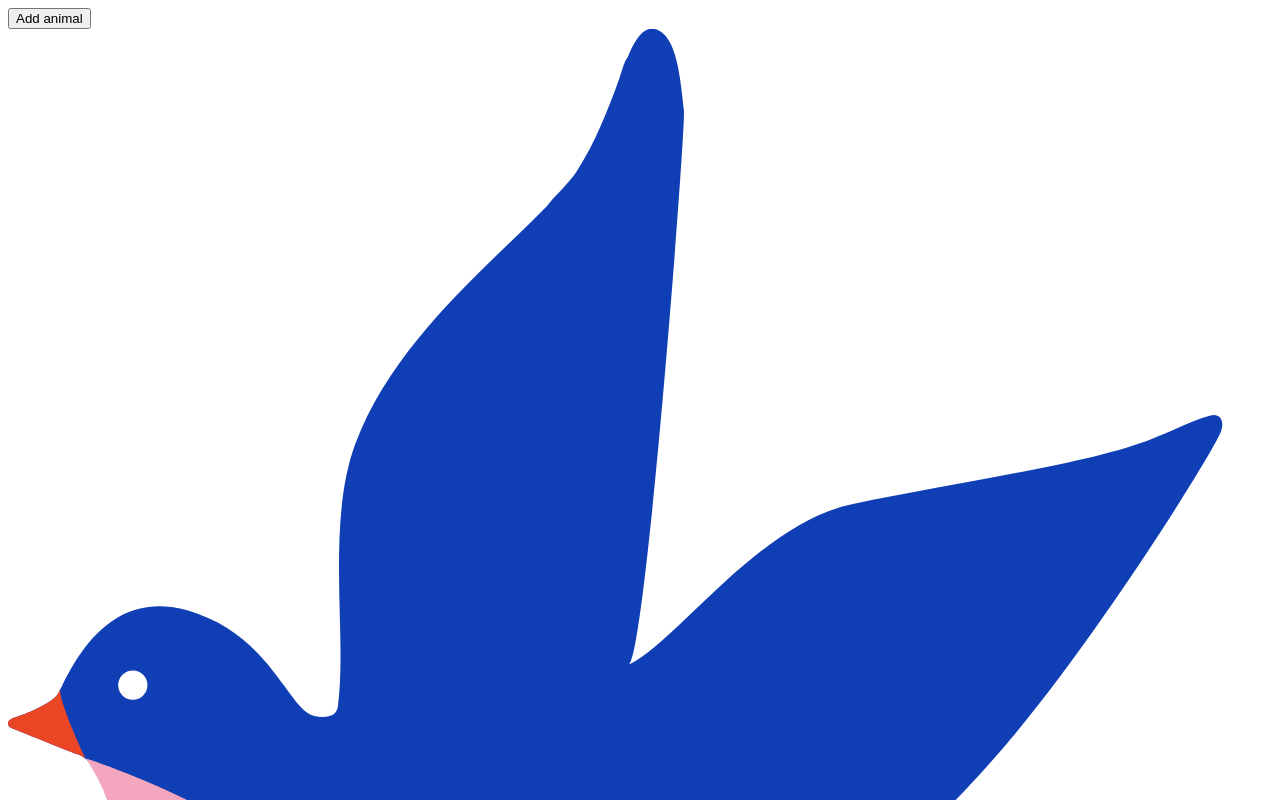
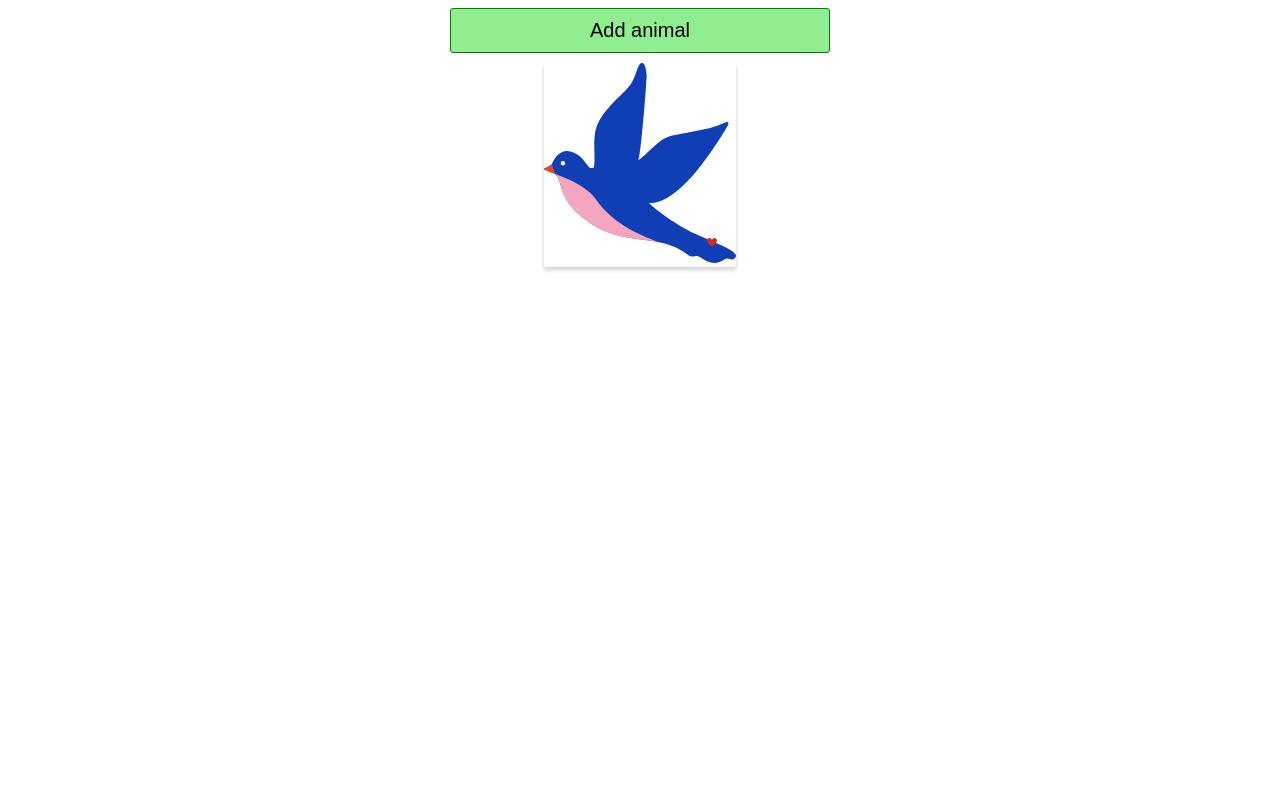
Before and after one commit to Leeyanhawrt/animals, a React (Create React App) app: page / in a window 1280 px wide. Both pictures are taken after a click on the button "Add animal". Shown: the top 800 px of the page. Built offline with nearby package versions, Linux system fonts and the light colour scheme.

Commit message:
Finish aniamls app

```diff
--- /dev/null
+++ b/src/AnimalShow.css
@@ -0,0 +1,16 @@
+.animal-show {
+  position: relative;
+  border-radius: 1px solid lightgrey;
+  margin: 10px;
+  box-shadow: 0px 3px 4px lightgrey;
+}
+
+.animal {
+  height: 200px;
+}
+
+.heart {
+  position: absolute;
+  bottom: 10%;
+  right: 10%;
+}
--- a/src/AnimalShow.js
+++ b/src/AnimalShow.js
@@ -1,3 +1,5 @@
+import './AnimalShow.css';
+import { useState } from 'react';
 import bird from './svg/bird.svg';
 import cat from './svg/cat.svg';
 import cow from './svg/cow.svg';
@@ -16,9 +18,21 @@
 };
 
 function AnimalShow({ type }) {
+  const [clicks, setClicks] = useState(0);
+
+  const handleClick = () => {
+    setClicks(clicks + 1);
+  };
+
   return (
-    <div>
-      <img alt="animal" src={svgMap[type]} />
+    <div className="animal-show" onClick={handleClick}>
+      <img className="animal" alt="animal" src={svgMap[type]} />
+      <img
+        className="heart"
+        alt="heart"
+        src={heart}
+        style={{ width: 10 + 10 * clicks + 'px' }}
+      />
     </div>
   );
 }
--- /dev/null
+++ b/src/App.css
@@ -0,0 +1,21 @@
+.app {
+  display: flex;
+  flex-direction: column;
+  align-items: center;
+}
+
+button {
+  background-color: lightgreen;
+  border: 1px solid green;
+  border-radius: 3px;
+  font-size: 20px;
+  padding: 10px;
+  width: 30%;
+}
+
+.animal-list {
+  display: flex;
+  flex-direction: row;
+  flex-wrap: wrap;
+  justify-content: center;
+}
--- a/src/App.js
+++ b/src/App.js
@@ -1,3 +1,4 @@
+import './App.css';
 import { useState } from "react";
 import AnimalShow from "./AnimalShow";
 
@@ -20,9 +21,9 @@
   })
 
   return (
-    <div>
+    <div className="app">
       <button onClick={handleClick}>Add animal</button>
-      <div>{renderedAnimals}</div>
+      <div className="animal-list">{renderedAnimals}</div>
     </div>
   )
 }
```
